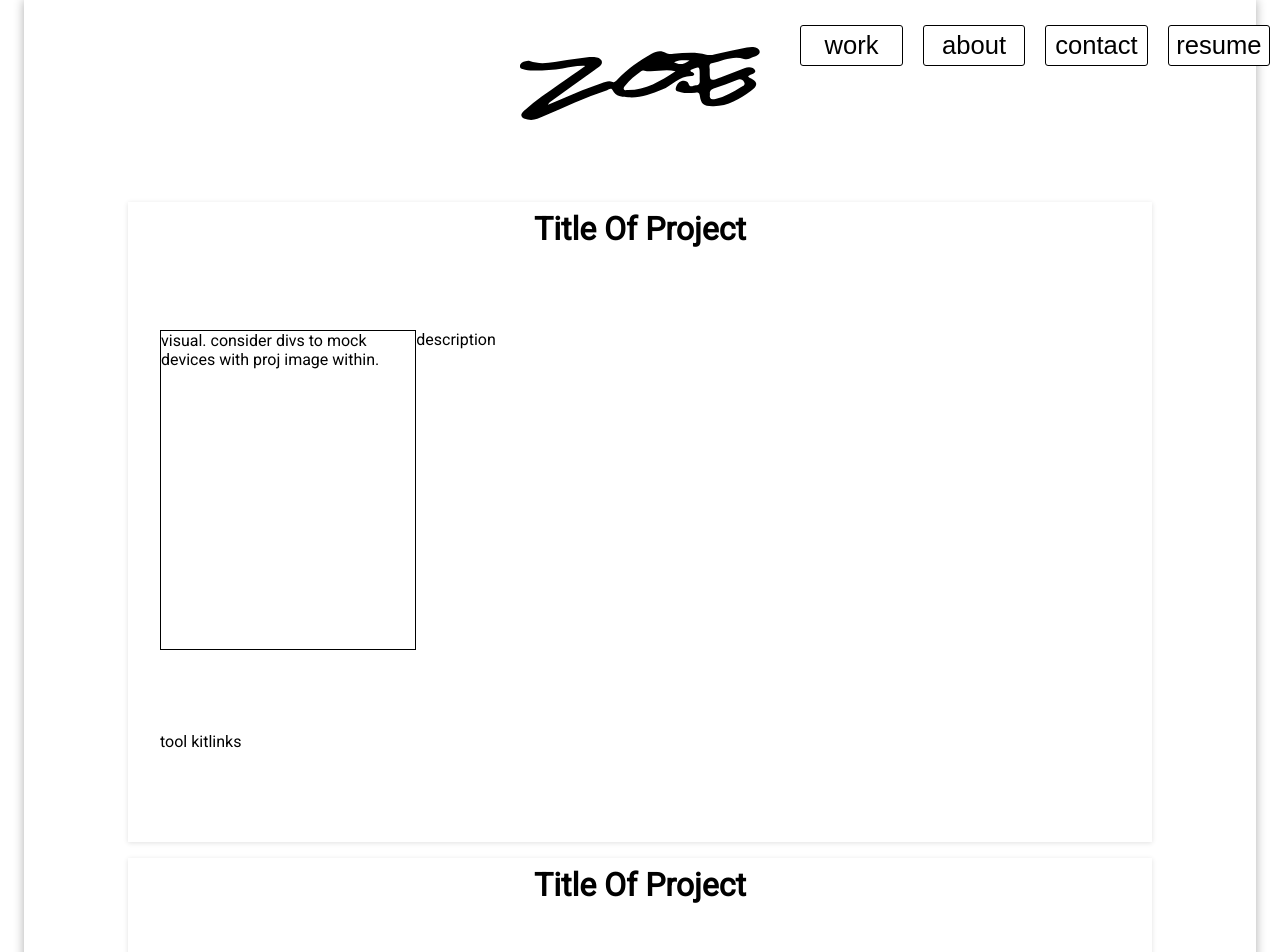
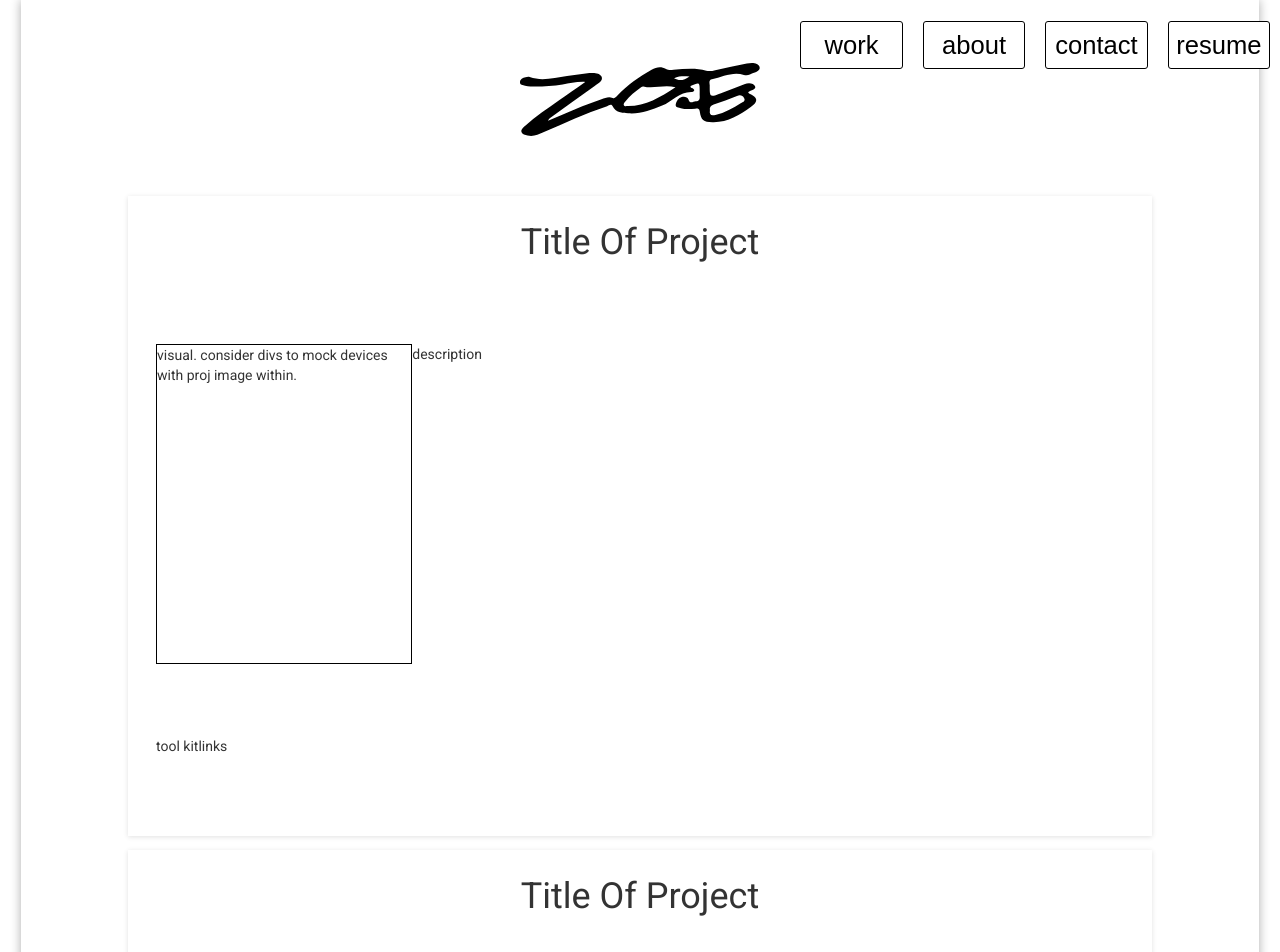
Before and after one commit to zoe-c/zcportfolio, a React app: page / in a window 1280 px wide. Shown: the top 952 px of the page. Built offline with nearby package versions, Linux system fonts and the light colour scheme; a web font is replaced by a local one.

Commit message:
install react bootstrap. condensed static project components to condense and simplify

```diff
--- a/package.json
+++ b/package.json
@@ -4,6 +4,7 @@
   "private": true,
   "dependencies": {
     "react": "^15.6.1",
+    "react-bootstrap": "^0.31.2",
     "react-dom": "^15.6.1",
     "react-scripts": "1.0.11"
   },
--- a/public/index.html
+++ b/public/index.html
@@ -3,22 +3,19 @@
   <head>
     <meta charset="utf-8">
     <meta name="viewport" content="width=device-width, initial-scale=1, shrink-to-fit=no">
+    <link rel="stylesheet" href="https://maxcdn.bootstrapcdn.com/bootstrap/latest/css/bootstrap.min.css">
     <meta name="theme-color" content="#000000">
 
     <link rel="manifest" href="%PUBLIC_URL%/manifest.json">
-    <!-- <link rel="shortcut icon" href="%PUBLIC_URL%/favicon.ico"> -->
 
     <!--fonts-->
-    <!-- main: Roboto -->
     <link href="https://fonts.googleapis.com/css?family=Roboto|Exo|Oswald|Strait|Ubuntu" rel="stylesheet">
 
 
     <title>zoh!</title>
   </head>
   <body>
-    <!-- <noscript>
-      You need to enable JavaScript to run this app.
-    </noscript> -->
+
     <div id="root"></div>
 
   </body>
--- a/src/components/MainBody.js
+++ b/src/components/MainBody.js
@@ -5,10 +5,7 @@ import '../styles/MainBody.css';
 // import components
 import NavBar from './NavBar.js'
 import Intro from './Intro.js'
-import Project1 from './Project1.js'
-import Project2 from './Project2.js'
-import Project3 from './Project3.js'
-
+import Projects from './Projects.js'
 
 export default class MainBody extends Component {
   render() {
@@ -17,9 +14,7 @@ export default class MainBody extends Component {
           <NavBar />
           <Intro />
           <div className="projects-container">
-            <Project1 />
-            <Project2 />
-            <Project3 />
+            <Projects />
           </div>
         </div>
     )
--- a/src/components/NavBar.js
+++ b/src/components/NavBar.js
@@ -8,7 +8,7 @@ export default class NavBar extends Component {
     return (
       <nav className="nav-bar">
         <ul>
-          <li className="nav-link"><a href="#">work</a></li>
+          <li className="nav-link"><a href="#work">work</a></li>
           <li className="nav-link"><a href="#">about</a></li>
           <li className="nav-link"><a href="#">contact</a></li>
           <li className="nav-link"><a href="#">resume</a></li>
--- a/src/components/Project1.js
+++ /dev/null
@@ -1,20 +0,0 @@
-import React, { Component } from 'react';
-
-import '../styles/Projects.css';
-
-// order links later
-export default class Project1 extends Component {
-  render() {
-    return (
-      <div id="proj1" className="projects">
-        <h1 className="title">Title Of Project</h1>
-        <div className="vis-and-blurb">
-        <div className="proj-visual">visual. consider divs to mock devices with proj image within.</div>
-        <div className="proj-blurb">description</div>
-        </div>
-        <div className="build-set">tool kit</div>
-        <div>links</div>
-      </div>
-    )
-  }
-}
--- a/src/components/Project2.js
+++ /dev/null
@@ -1,20 +0,0 @@
-import React, { Component } from 'react';
-
-import '../styles/Projects.css';
-
-// order links later
-export default class Project2 extends Component {
-  render() {
-    return (
-      <div id="proj2" className="projects">
-        <h1 className="title">Title Of Project</h1>
-        <div className="vis-and-blurb">
-        <div className="proj-visual">visual. consider divs to mock devices with proj image within.</div>
-        <div className="proj-blurb">description</div>
-        </div>
-        <div className="build-set">tool kit</div>
-        <div>links</div>
-      </div>
-    )
-  }
-}
--- a/src/components/Project3.js
+++ /dev/null
@@ -1,20 +0,0 @@
-import React, { Component } from 'react';
-
-import '../styles/Projects.css';
-
-// order links later
-export default class Project3 extends Component {
-  render() {
-    return (
-      <div id="proj3" className="projects">
-        <h1 className="title">Title Of Project</h1>
-        <div className="vis-and-blurb">
-          <div className="proj-visual">visual. consider divs to mock devices with proj image within.</div>
-          <div className="proj-blurb">description</div>
-        </div>
-        <div className="build-set">tool kit</div>
-        <div>links</div>
-      </div>
-    )
-  }
-}
--- /dev/null
+++ b/src/components/Projects.js
@@ -0,0 +1,40 @@
+import React, { Component } from 'react';
+
+import '../styles/Projects.css';
+
+// order links later
+export default class Projects extends Component {
+  render() {
+    return (
+      <div className="proj-container" id="work">
+        <div id="proj1" className="projects">
+          <h1 className="title">Title Of Project</h1>
+          <div className="vis-and-blurb">
+            <div className="proj-visual">visual. consider divs to mock devices with proj image within.</div>
+            <div className="proj-blurb">description</div>
+          </div>
+          <div className="build-set">tool kit</div>
+          <div>links</div>
+        </div>
+        <div id="proj2" className="projects">
+          <h1 className="title">Title Of Project</h1>
+          <div className="vis-and-blurb">
+            <div className="proj-visual">visual. consider divs to mock devices with proj image within.</div>
+            <div className="proj-blurb">description</div>
+          </div>
+          <div className="build-set">tool kit</div>
+          <div>links</div>
+        </div>
+        <div id="proj3" className="projects">
+          <h1 className="title">Title Of Project</h1>
+          <div className="vis-and-blurb">
+            <div className="proj-visual">visual. consider divs to mock devices with proj image within.</div>
+            <div className="proj-blurb">description</div>
+          </div>
+          <div className="build-set">tool kit</div>
+          <div>links</div>
+        </div>
+      </div>
+    )
+  }
+}
```
Also changed, not shown: 1 other file.
